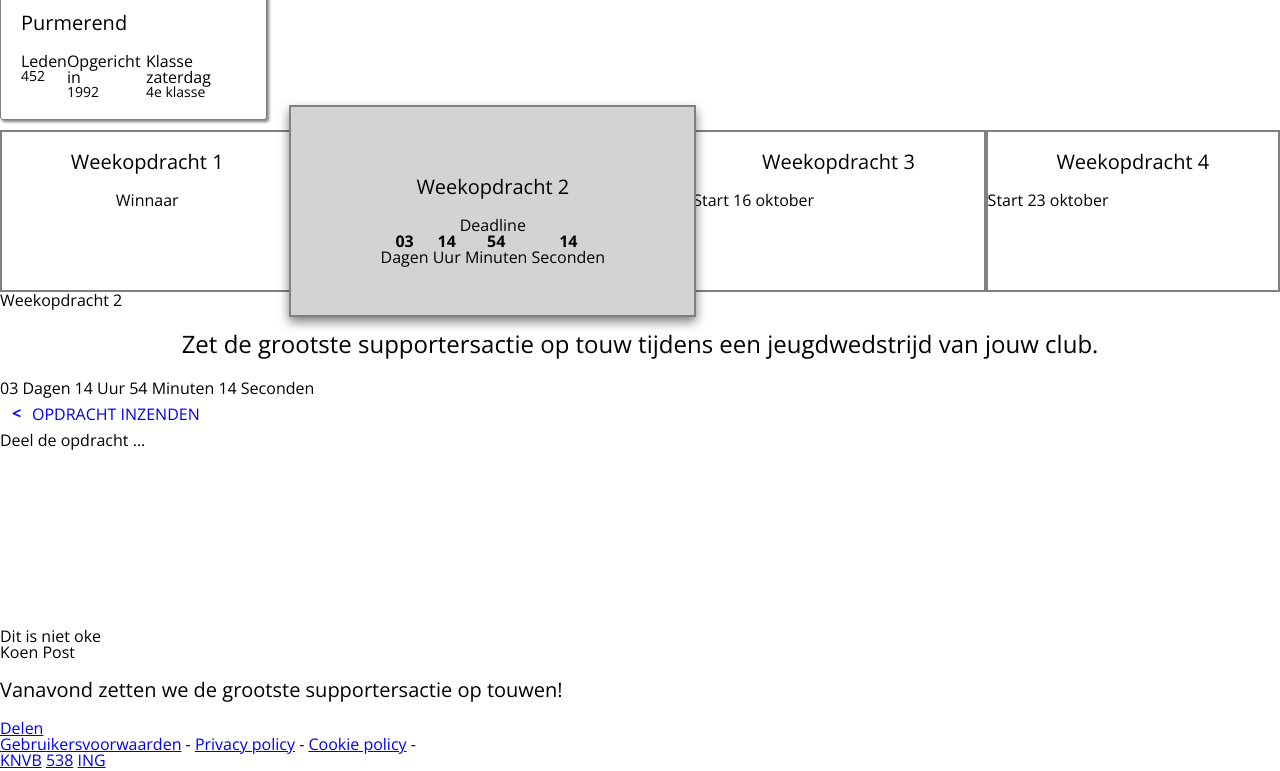
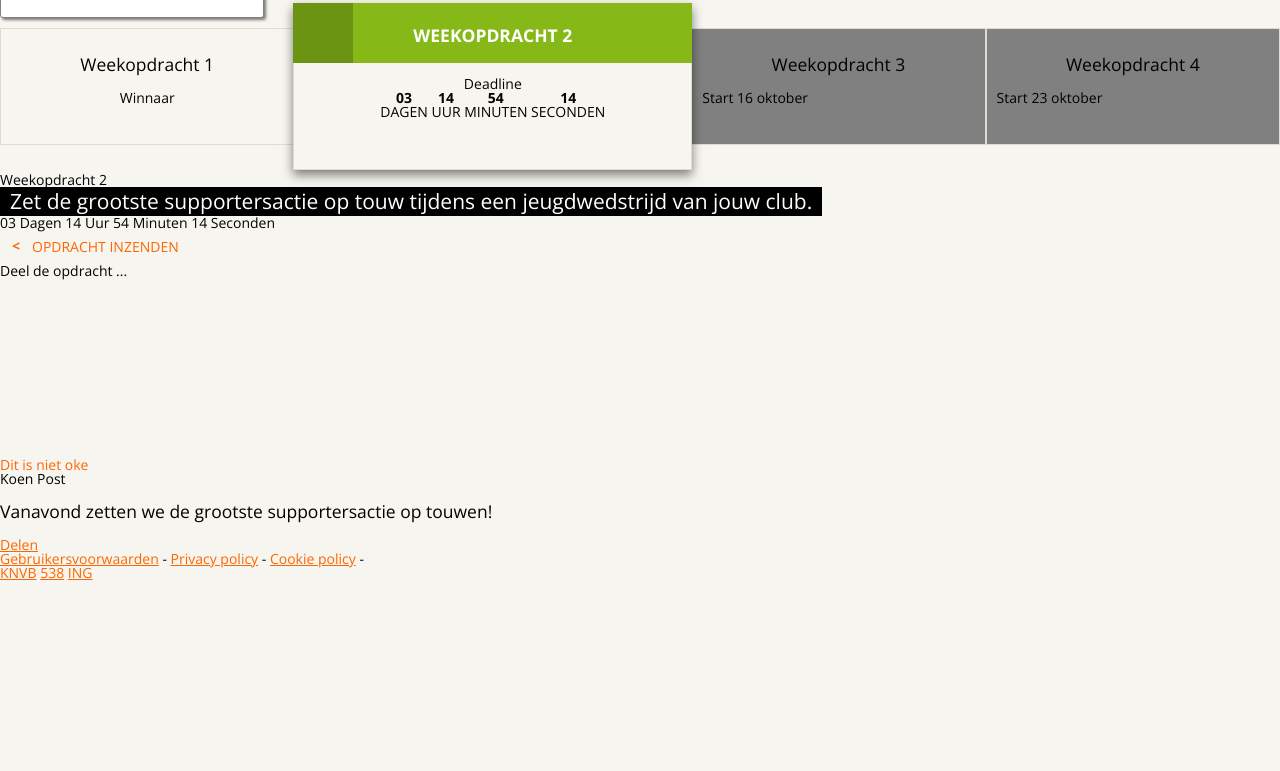
Before and after one commit to richardj/lavn, a website: page src/views/club.html in a window 1280 px wide. Shown: the part 314-1085 px from the top of the page. After the commit the page ends 896 px from the top, so only its background shows below. Drawn offline with nearby package versions, Linux system fonts and the light colour scheme; files that its build step writes are made by us from their sources.

Commit message:
updated stylesheets

```diff
--- a/src/sass/helpers/variables.scss
+++ b/src/sass/helpers/variables.scss
@@ -8,6 +8,16 @@ $orange: rgba(255, 102, 0, 1);
 $orange-accent: rgba(206, 82, 0, 1);
 
 
+/* default background color */
+$default-bg: rgba(246, 245, 239, 1);
+
+$default-linecolor: rgba(221, 220, 209, 1);
+
+
+
+
+
+
 $blue-primary: rgba(40, 59, 115, 1); /* 283b73 */
 
 $yellow-primary: rgba(255, 188, 0, 1); /* ffbc00 */
--- a/src/sass/layouts/elements.scss
+++ b/src/sass/layouts/elements.scss
@@ -4,7 +4,7 @@
  */
 
 html {
-  font-size: 16px;
+  font-size: 14px;
 }
 
 h1 {
@@ -36,6 +36,9 @@ p {
   font-size: 1rem;
 }
 
+a {
+  color: $orange;
+}
 
 
 
--- a/src/sass/layouts/layout.scss
+++ b/src/sass/layouts/layout.scss
@@ -16,7 +16,8 @@ body {
 }
 
 body {
-  padding-top: 120px;
+  padding-top: 100px;
+  background: $default-bg;
 }
 
 .container {
@@ -31,7 +32,10 @@ body {
   }
 
   h2 {
-    text-align: center;
+    padding: 4px 10px;
+    color: white;
+    display: inline-block;
+    background: black;
   }
 }
 
@@ -74,13 +78,19 @@ body {
  */
 
 .timeline {
+  margin-bottom: 2rem;
   display: flex;
   justify-content: space-between;
 
   .week {
     flex-basis: 23%;
-    border: 2px solid grey;
+    border: 1px solid $default-linecolor;
     z-index: 10;
+    padding: 10px;
+
+    .content {
+      margin: 17px;
+    }
 
     h3 {
       text-align: center;
@@ -89,17 +99,44 @@ body {
       text-align: center;
     }
     &.current {
-      padding: 50px 0;
-      margin: -25px -5px;
+      padding: 0 0 50px 0;
+      margin: -25px -1px;
       z-index: 15;
-      background: lightgrey;
       box-shadow: 0 5px 10px rgba(0,0,0,.5);
       flex: 2;
+
+      h3 {
+        height: 60px;
+        margin: -1px -1px 1rem -1px;
+        position: relative;
+        color: #fff;
+        font-weight: 700;
+        line-height: 30px;
+        text-transform: uppercase;
+        background: $green;
+      }
+      h3:before {
+        width: 60px;
+        height: 60px;
+        content: "";
+        position: absolute;
+        display: block;
+        top: 0;
+        left: 0;
+        background: $green-accent;
+      }
+    }
+
+    &.closed {
+      background-color: gray;
+      background-image: repeating-linear-gradient(45deg, transparent, transparent 10px, rgba(255,255,255,.5) 1px, rgba(255,255,255,.5) 2px);
     }
 
     /* counter */
     .counter {
       text-align: center;
+      text-transform: uppercase;
+
       span {
         display: inline-block;
       }
@@ -155,7 +192,6 @@ article {
     width: 400px;
     margin-top: -20%;
     text-align: center;
-    background: red;
   }
 }
 
--- a/src/sass/module/header.scss
+++ b/src/sass/module/header.scss
@@ -27,6 +27,10 @@
       text-transform: uppercase;
       color: #000;
       text-decoration: none;
+
+      &:hover {
+        color: $orange;
+      }
     }
   }
 
```
